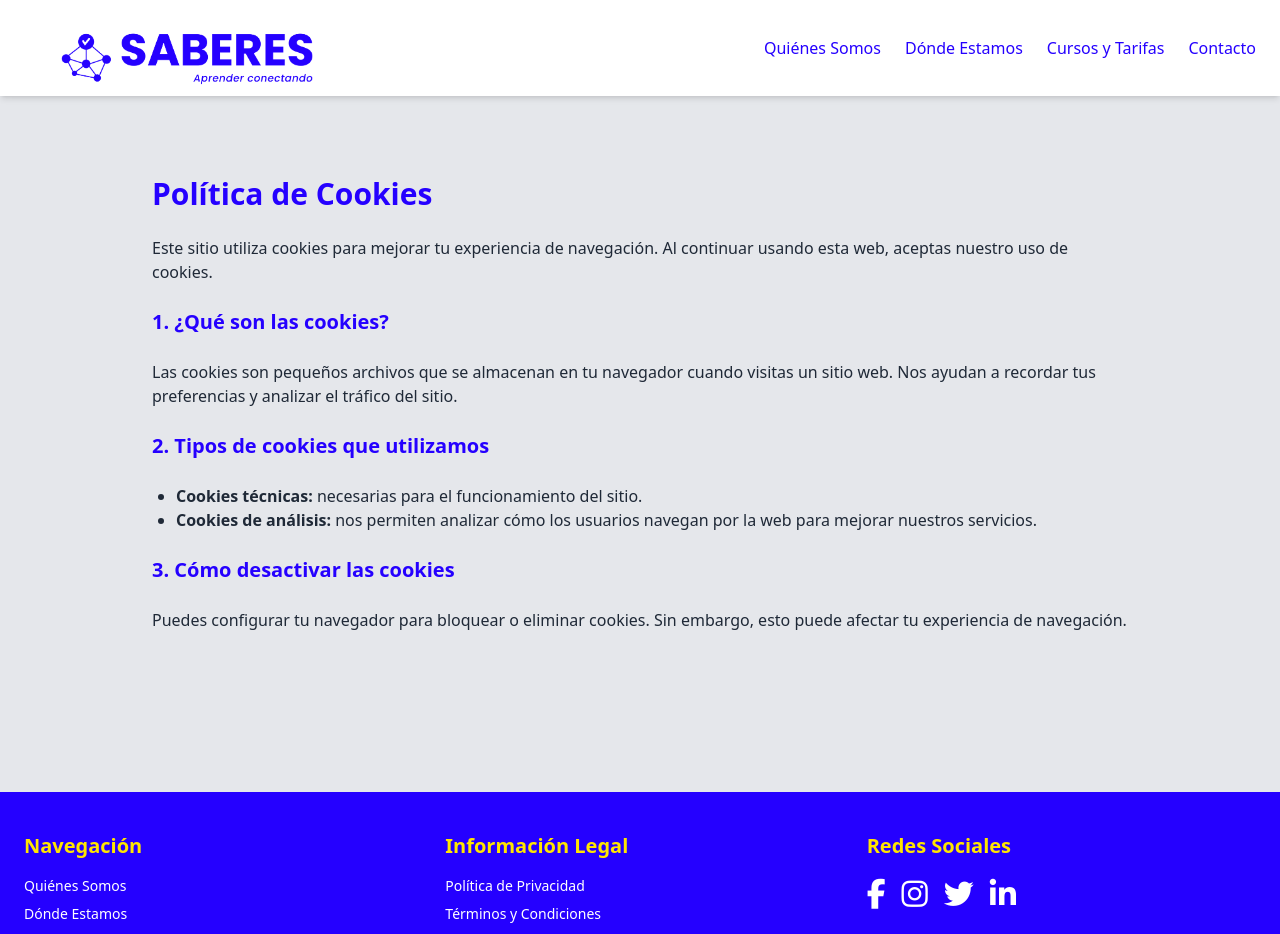
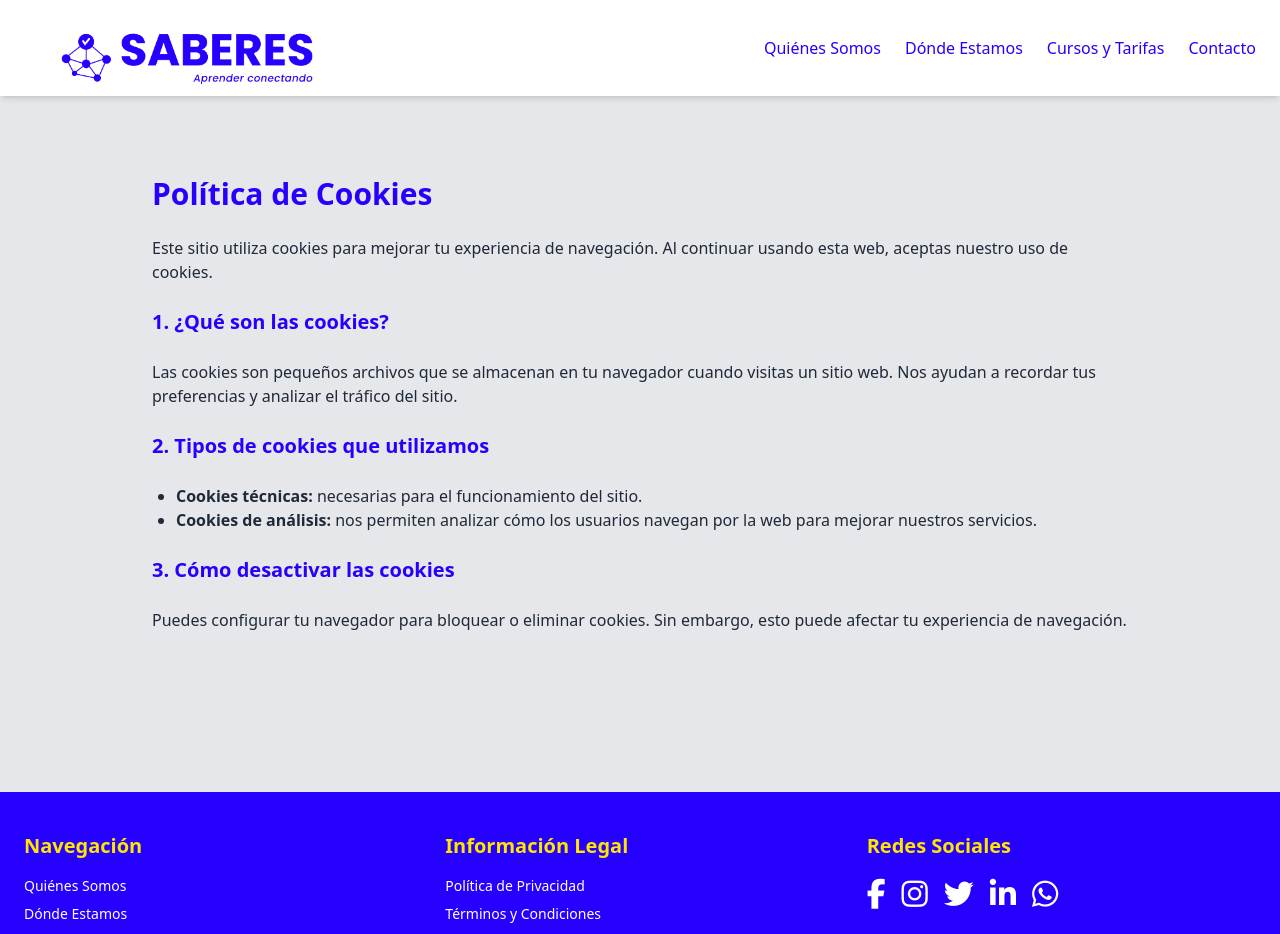
Before and after one commit to juanjoserusa/saberes_fi, a React (Vite) app: page /politica-cookies in a window 1280 px wide. Shown: the top 934 px of the page. Built offline with nearby package versions, Linux system fonts and the light colour scheme.

Commit message:
whatsapp icon

```diff
--- a/src/components/Footer.jsx
+++ b/src/components/Footer.jsx
@@ -37,8 +37,6 @@ export default function Footer() {
   </ul>
 </div>
 
-
-        {/* Redes sociales */}
        {/* Redes sociales */}
 <div>
   <h5 className="text-xl font-bold mb-4 text-secondary">Redes Sociales</h5>
@@ -48,6 +46,7 @@ export default function Footer() {
       { href: "https://instagram.com", icon: "fab fa-instagram" },
       { href: "https://twitter.com", icon: "fab fa-twitter" },
       { href: "https://linkedin.com", icon: "fab fa-linkedin-in" },
+      { href: "https://wa.me/34610854449", icon: "fab fa-whatsapp" }, // Añadido WhatsApp
     ].map(({ href, icon }) => (
       <a
         key={href}
```
